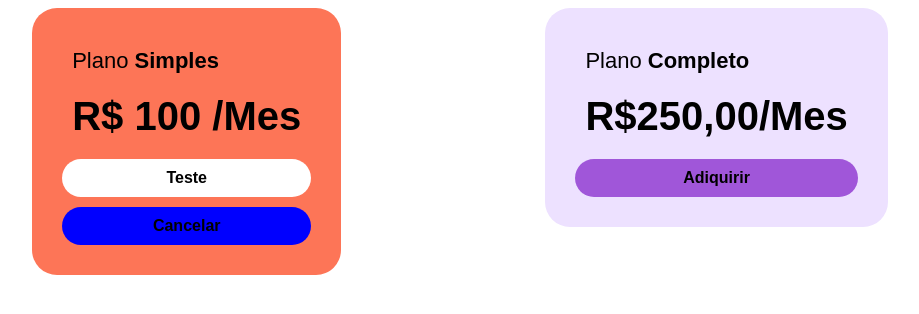
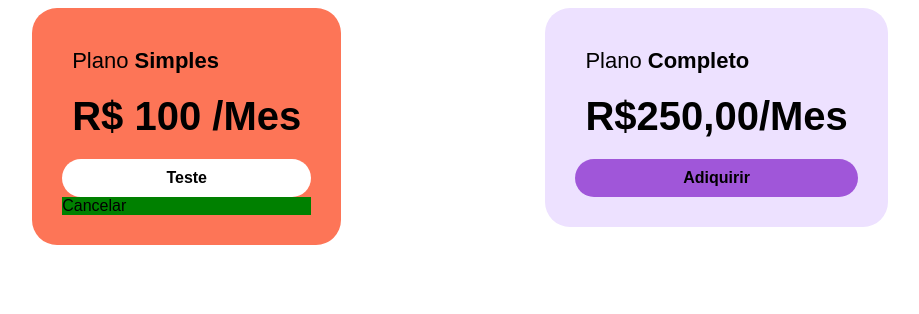
Before and after one commit to wevkleyton/projeto-component, an Angular app: page / in a window 1280 px wide. Shown: the top 314 px of the page, without its empty margins (180-1099 px from the left). Built offline with nearby package versions, Linux system fonts and the light colour scheme.

Commit message:
Estilos dentro do template

```diff
--- a/package.json
+++ b/package.json
@@ -33,6 +33,7 @@
     "karma-coverage": "~2.2.0",
     "karma-jasmine": "~5.1.0",
     "karma-jasmine-html-reporter": "~2.1.0",
+    "npm": "^10.8.2",
     "typescript": "~5.4.2"
   }
 }
--- a/src/app/card-button-cancel/card-button-cancel.component.html
+++ b/src/app/card-button-cancel/card-button-cancel.component.html
@@ -1 +1,8 @@
+<style>
+    .card-cancel-button {
+
+        background-color: yellow;
+
+    }
+</style>
 <div class="card-cancel-button">Cancelar</div>
--- a/src/app/card-button-cancel/card-button-cancel.component.scss
+++ b/src/app/card-button-cancel/card-button-cancel.component.scss
@@ -1,4 +1,4 @@
-div.card-cancel-button {
+.card-cancel-button {
     font-size: 16px;
     text-align: center;
     margin-top: 10px;
--- a/src/app/card-button-cancel/card-button-cancel.component.ts
+++ b/src/app/card-button-cancel/card-button-cancel.component.ts
@@ -3,7 +3,14 @@ import { Component } from '@angular/core';
 @Component({
   selector: 'app-card-button-cancel',
   templateUrl: './card-button-cancel.component.html',
-  styleUrls: ['./card-button-cancel.component.scss','./card-button-cancel-2.component.scss']
+  styleUrls: ['./card-button-cancel.component.scss'],
+  styles:[
+    `
+    div.card-cancel-button{
+      background-color: green;
+    }
+    `
+  ],
 
   // ,'./card-button-cancel-2.component.scss'
 })
```
Also changed, not shown: 1 other file (tests, documents, lock files or other folders).
